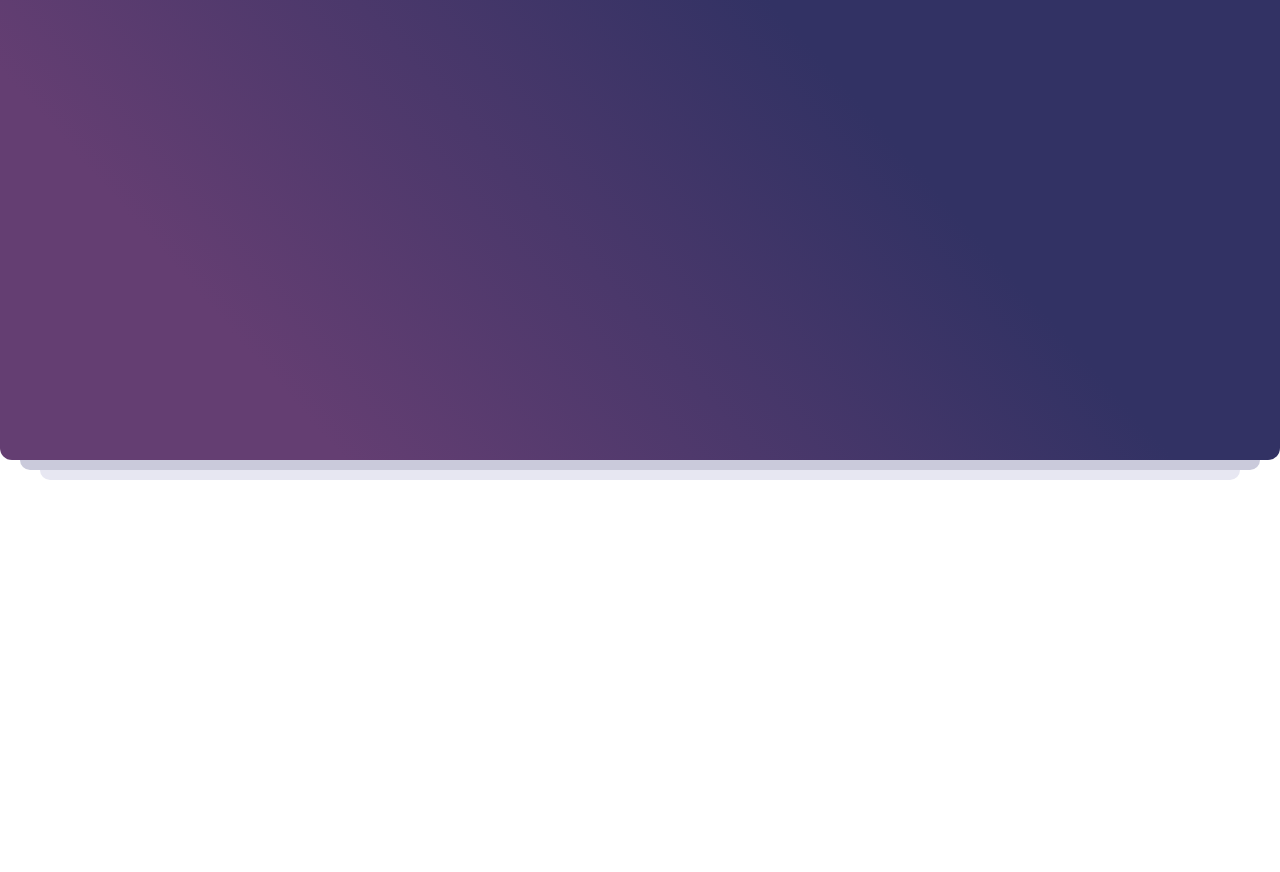
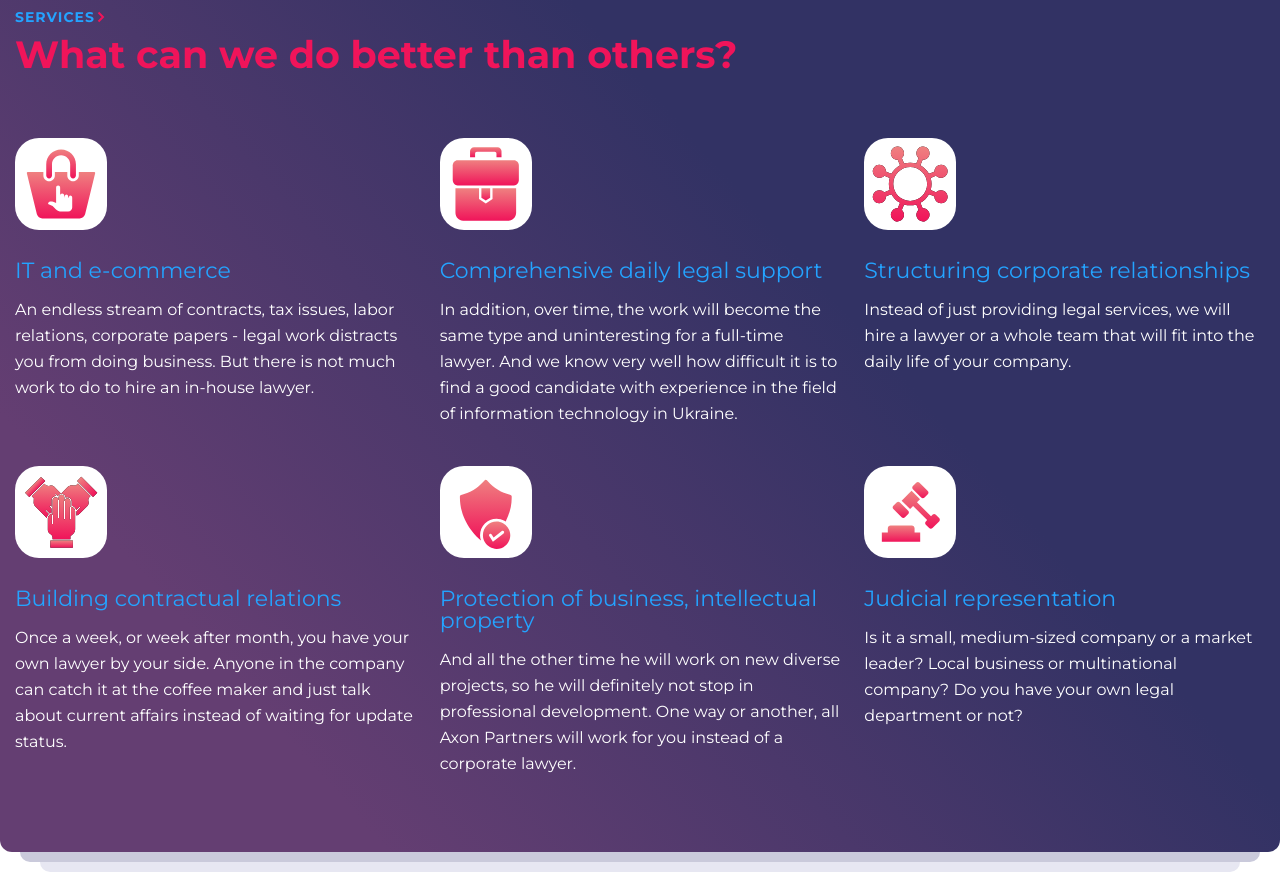
Before and after one commit to martsenko97/my-homework-repo-8, a plain HTML site: page index.html in a window 1280 px wide. Shown: the part 1200-2072 px from the top of the page. Before the commit the page ends 1680 px from the top, so only its background shows below. Drawn offline with nearby package versions, Linux system fonts and the light colour scheme.

Commit message:
Fixed bug

```diff
--- a/index.html
+++ b/index.html
@@ -148,6 +148,132 @@
 						</div>
 					</div>
 				</div>
+				<div class="section-cards">
+					<div class="container">
+						<div class="section-cards__txt-wrap d-flex mb-2">
+							<p class="section-cards__txt">services</p>
+							<img
+								src="./assets/images/icon-svg/arrow.svg"
+								alt=""
+								class="img-fluid"
+							/>
+						</div>
+						<h1 class="h1 txt-red">What can we do better than others?</h1>
+						<div class="section-cards__cards">
+							<div class="row pb-4">
+								<div class="col-xl-4 col-lg-4 col-md-6 col-sm-12 col-">
+									<div class="section-cards__cards--img">
+										<img
+											src="./assets/images/icon-svg/Ecommerce.svg"
+											alt=""
+											class="img-fluid"
+										/>
+									</div>
+									<p class="section-cards__cards--card-txt">
+										IT and e-commerce
+									</p>
+									<p class="section-cards__cards--card-txt-2">
+										An endless stream of contracts, tax issues, labor relations,
+										corporate papers - legal work distracts you from doing
+										business. But there is not much work to do to hire an
+										in-house lawyer.
+									</p>
+								</div>
+								<div class="col-xl-4 col-lg-4 col-md-6 col-sm-12">
+									<div class="section-cards__cards--img">
+										<img
+											src="./assets/images/icon-svg/Support.svg"
+											alt=""
+											class="img-fluid"
+										/>
+									</div>
+									<p class="section-cards__cards--card-txt">
+										Comprehensive daily legal support
+									</p>
+									<p class="section-cards__cards--card-txt-2">
+										In addition, over time, the work will become the same type
+										and uninteresting for a full-time lawyer. And we know very
+										well how difficult it is to find a good candidate with
+										experience in the field of information technology in
+										Ukraine.
+									</p>
+								</div>
+								<div class="col-xl-4 col-lg-4 col-md-6 col-sm-12">
+									<div class="section-cards__cards--img">
+										<img
+											src="./assets/images/icon-svg/Group.svg"
+											alt=""
+											class="img-fluid p-2"
+										/>
+									</div>
+									<p class="section-cards__cards--card-txt">
+										Structuring corporate relationships
+									</p>
+									<p class="section-cards__cards--card-txt-2">
+										Instead of just providing legal services, we will hire a
+										lawyer or a whole team that will fit into the daily life of
+										your company.
+									</p>
+								</div>
+							</div>
+							<div class="row">
+								<div class="col-xl-4 col-lg-4 col-md-6 col-sm-12">
+									<div class="section-cards__cards--img">
+										<img
+											src="./assets/images/icon-svg/Trust.svg"
+											alt=""
+											class="img-fluid p-2"
+										/>
+									</div>
+									<p class="section-cards__cards--card-txt">
+										Building contractual relations
+									</p>
+									<p class="section-cards__cards--card-txt-2">
+										Once a week, or week after month, you have your own lawyer
+										by your side. Anyone in the company can catch it at the
+										coffee maker and just talk about current affairs instead of
+										waiting for update status.
+									</p>
+								</div>
+								<div class="col-xl-4 col-lg-4 col-md-6 col-sm-12">
+									<div class="section-cards__cards--img">
+										<img
+											src="./assets/images/icon-svg/Protection.svg"
+											alt=""
+											class="img-fluid p-2"
+										/>
+									</div>
+									<p class="section-cards__cards--card-txt">
+										Protection of business, intellectual property
+									</p>
+									<p class="section-cards__cards--card-txt-2">
+										And all the other time he will work on new diverse projects,
+										so he will definitely not stop in professional development.
+										One way or another, all Axon Partners will work for you
+										instead of a corporate lawyer.
+									</p>
+								</div>
+								<div class="col-xl-4 col-lg-4 col-md-6 col-sm-12">
+									<div class="section-cards__cards--img">
+										<img
+											src="./assets/images/icon-svg/Layer.svg"
+											alt=""
+											class="img-fluid p-3"
+										/>
+									</div>
+									<p class="section-cards__cards--card-txt">
+										Judicial representation
+									</p>
+									<p class="section-cards__cards--card-txt-2">
+										Is it a small, medium-sized company or a market leader?
+										Local business or multinational company? Do you have your
+										own legal department or not?
+									</p>
+								</div>
+							</div>
+						</div>
+					</div>
+				</div>
 			</section>
 		</div>
 
--- a/styles/_text.scss
+++ b/styles/_text.scss
@@ -6,6 +6,7 @@
 	--color-red: #f0145a;
 	--grey-bg-alt: #ededf7;
 	--txt-grey: #b3b3ba;
+	--active-regular: #24a3ff;
 	--grey-separator: #e6e6f0;
 	--gradient-soft: linear-gradient(
 		42deg,
@@ -35,6 +36,10 @@
 	line-height: 30px;
 }
 
+.txt-red {
+	color: var(--color-red);
+}
+
 .txt-white {
 	color: var(--basic-white);
 }
@@ -51,8 +56,7 @@
 .h1-red {
 	font-size: 38px;
 	font-weight: 700;
-	background: var(--gradient-red); /* Використовуйте градієнт як фон тексту */
-
+	background: var(--gradient-red);
 	background-clip: text;
 	-webkit-background-clip: text;
 	-webkit-text-fill-color: transparent;
--- a/styles/main.scss
+++ b/styles/main.scss
@@ -103,28 +103,11 @@ body {
 	&__nav {
 		grid-area: nav;
 	}
-	@media (min-width: 576px) {
+	@media (max-width: 576px) {
 		grid-template-areas:
 			'info'
 			'logo nav';
-		grid-template-columns: auto 1fr;
-	}
-	&__info,
-	&__nav {
-		display: flex;
-		@media (max-width: 576px) {
-			justify-content: end;
-		}
-	}
-
-	&__logo {
-		grid-area: logo;
-	}
-	&__info {
-		grid-area: info;
-	}
-	&__nav {
-		grid-area: nav;
+		grid-template-columns: 1fr;
 	}
 }
 
@@ -197,7 +180,6 @@ body {
 	padding: 5px 10px;
 	border: none;
 	border-radius: 5px;
-	cursor: pointer;
 }
 #scrollToBottomButton:hover {
 	background-color: var(--color-red);
@@ -251,3 +233,54 @@ body {
 		padding-left: 0;
 	}
 }
+
+.section-cards {
+	margin-top: 60px;
+}
+
+.section-cards__cards {
+	margin-top: 60px;
+	padding-bottom: 60px;
+}
+
+.section-cards__txt {
+	font-size: 14px;
+	font-weight: 700;
+	color: var(--active-regular);
+	letter-spacing: 1px;
+	text-transform: uppercase;
+	&:hover {
+		color: var(--color-red);
+		cursor: pointer;
+	}
+}
+
+.section-cards__cards--img {
+	margin-bottom: 30px;
+}
+
+.section-cards__cards--img {
+	max-width: 92px;
+	height: 92px;
+	border-radius: 24px;
+	background: var(--basic-white);
+	display: flex;
+	justify-content: center;
+}
+
+.section-cards__cards--card-txt {
+	color: var(--active-regular);
+	font-size: 22px;
+}
+
+.section-cards__cards--card-txt-2 {
+	font-size: 16px;
+	font-weight: 400;
+	line-height: 26px;
+	color: var(--basic-white);
+}
+
+.section-cards__cards--card-txt,
+.section-cards__cards--card-txt-2 {
+	margin-bottom: 15px;
+}
```
Also changed, not shown: assets/images/icon-svg/Ecommerce.svg (added), assets/images/icon-svg/Group.svg (added), assets/images/icon-svg/Layer.svg (added), assets/images/icon-svg/Protection.svg (added), assets/images/icon-svg/Support.svg (added), assets/images/icon-svg/Trust.svg (added), assets/images/icon-svg/arrow.svg (added), styles/main.css, 1 other file.
